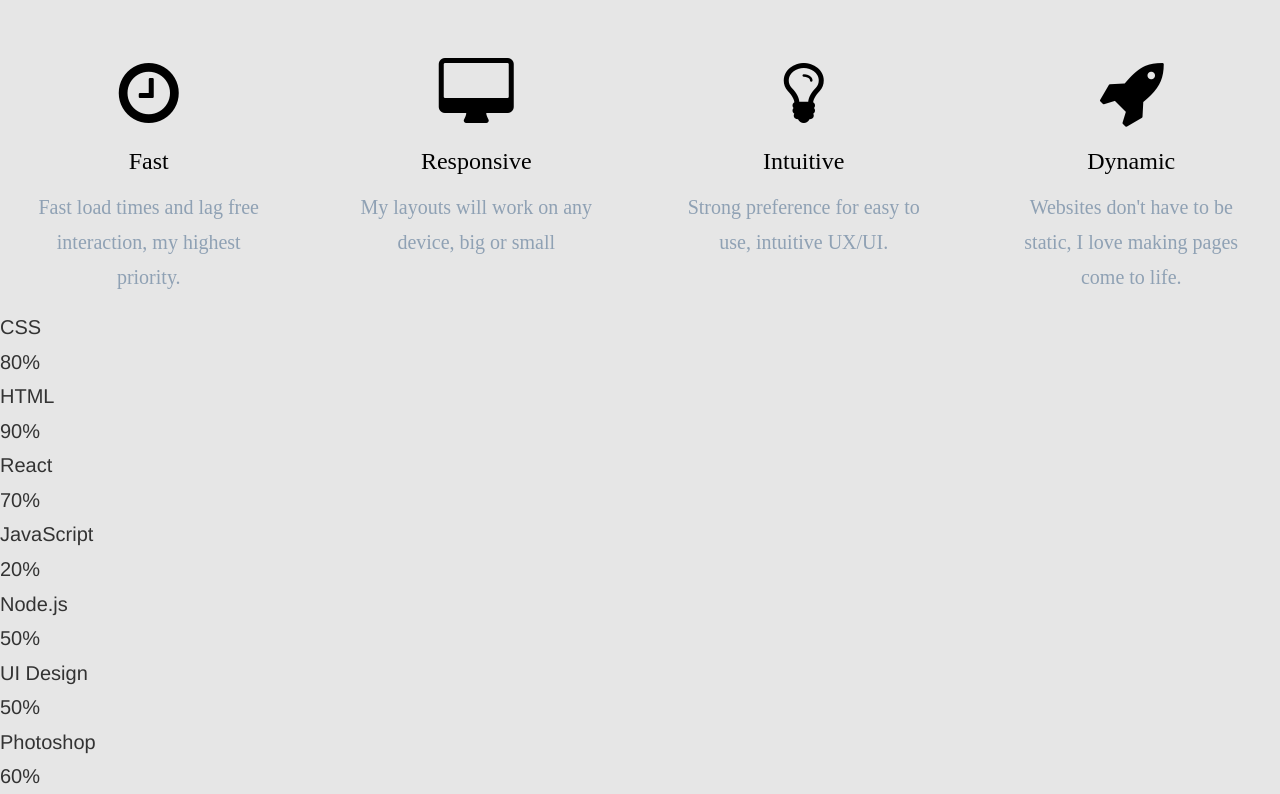
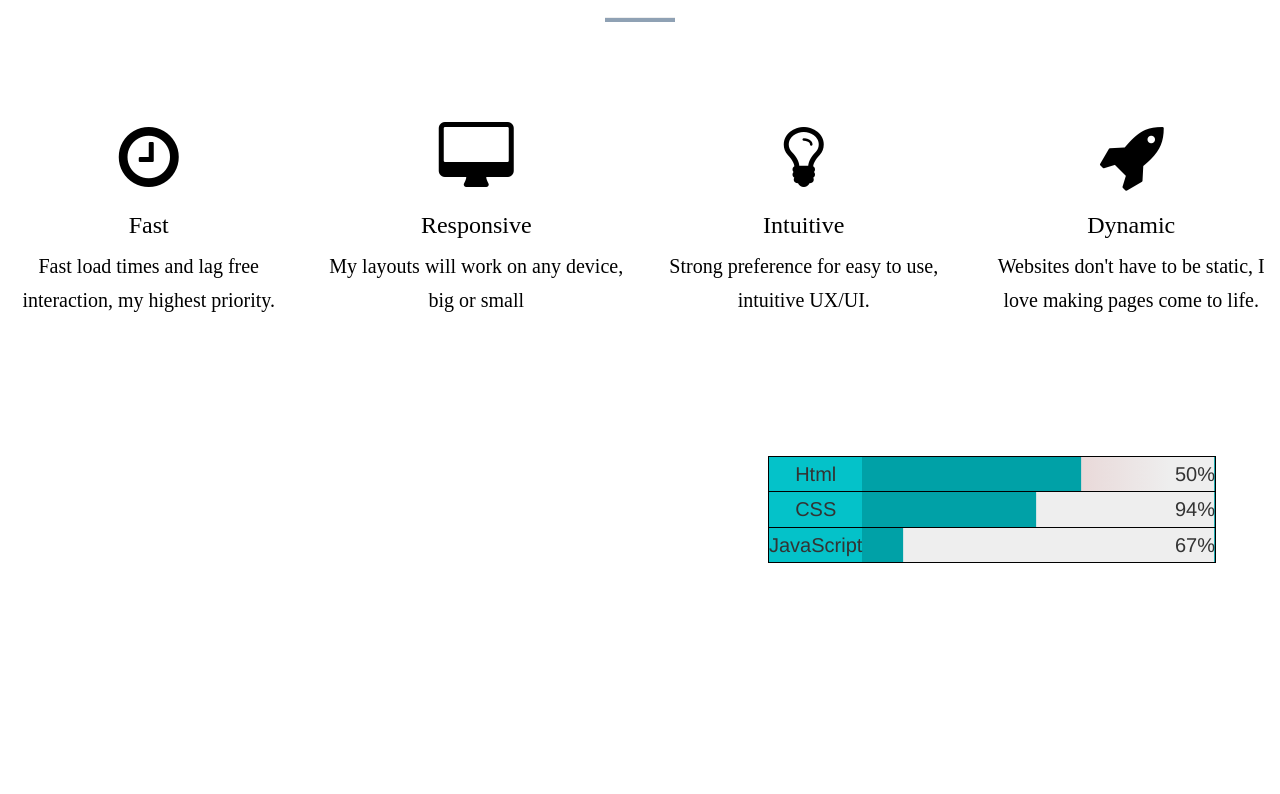
Before and after one commit to Octavian95/webpage, a website: page index.html in a window 1280 px wide. Shown: the part 1668-2462 px from the top of the page. After the commit the page ends 2273 px from the top, so only its background shows below. Drawn offline with nearby package versions, Linux system fonts and the light colour scheme.

Commit message:
Masive implementations Skills side

```diff
--- a/index.html
+++ b/index.html
@@ -70,6 +70,7 @@
     </section>
 
     <section class="about" id="About"  >
+
       <div class="flex-a">
         <h2 class="up-point slide-in-left text-center" data-animatio="slide-in-left">  ABOUT </h2>
         <hr class="waypoint-bar waypoint animated slide-in-left" data-animation="slide-in-left" data-delay=".5s" style="animation-delay: 0.5s;"></hr>
@@ -110,78 +111,26 @@
       </div>
       </div>
 
-      <div class="skillss-wrapper flex row-gt-sm">
-        <!--<div class="flex flex-50-gt-sm waypoint animated slide-in-left" data-animation="slide-in-left">
+      <div style="overflow-x: auto;">
+        <table>
 
-          <div class="labell bold">Who's this guy?</div>
-          <div>
-            I'm the Front-End Developer for <a class="highlight" href="http://www.eyecuelab.com" target="_blank">EyeCue Lab</a> in Portland, OR.
-            <br>
-            I have serious passion for UI effects, animations and creating intuitive, dynamic user experiences.
-            <br>
-            <span class="page-link highlight" dest="contact">Let's make something special.</span>
-          </div>
-        </div> -->
+          <tr class="html-skills">
+            <td class="lanuage-2">Html</td>
+            <td class="procent-1">50%</td>
+          </tr>
 
-        <div class="flex flex-50-gt-sm waypoint bars-wrap animated slide-in-right" data-animation="slide-in-right">
-          <div class="bar flex">
-            <div class="bar fill" style="width:75%">
-              <div class="tag bold flex">CSS</div>
-            </div>
-            <span>80%</span>
-          </div>
+          <tr class="css-skills">
+            <td class="lanuage-2">CSS</td>
+            <td class="procent-1">94%</td>
+          </tr>
 
-          <div class="bar flex">
-            <div class="bar fill" style="width:85%">
-              <div class="tag bold flex">HTML</div>
-            </div>
-            <span>90%</span>
-          </div>
+          <tr class="Java-script-skills">
+            <td class="lanuage-2">JavaScript</td>
+            <td class="procent-1">67%</td>
+          </tr>
 
-
-          <div class="bar flex">
-            <div class="bar fill" style="width:65%">
-              <div class="tag bold flex">React</div>
-            </div>
-            <span>70%</span>
-          </div>
-
-          <div class="bar flex">
-            <div class="bar fill" style="width:80%">
-              <div class="tag bold flex">JavaScript</div>
-            </div>
-            <span>20%</span>
-          </div>
-
-
-
-          <div class="bar flex">
-            <div class="bar fill" style="width:55%">
-              <div class="tag bold flex">Node.js</div>
-            </div>
-            <span>50%</span>
-          </div>
-
-
-
-
-          <div class="bar flex">
-            <div class="bar fill" style="width:55%">
-              <div class="tag bold flex">UI Design</div>
-            </div>
-            <span>50%</span>
-          </div>
-
-          <div class="bar flex">
-            <div class="bar fill" style="width:60%">
-              <div class="tag bold flex">Photoshop</div>
-            </div>
-            <span>60%</span>
-          </div>
-
-        </div>
+        </table>
       </div>
-
     </section>
 
 
--- a/style.css
+++ b/style.css
@@ -255,13 +255,14 @@ header {
 /* first section finished here*/
 
 .about {
-	background-color: #e6e6e6;
-	padding-top: 5%;
-
+	position: absolute;
+	padding-block-start: 10%;
+	height: 100%;
 	display: inline-block;
 	width: 100%;
+	transition: .5s ease;
+}
 
-}
 .up-point {
 
 	text-align: center;
@@ -286,25 +287,64 @@ header {
 	transition: .5s;
 	margin-right:10% ;
 	margin-left:10%;
+}
+
+table {
+	margin-right: 5%;
+	border-collapse: collapse;
+	border-spacing: 0;
+	width: 35%;
+	float: right;
+	margin-top: 10%;
 
 
 
+  }
+  .html-skills {
+  background: linear-gradient(
+	  to left,
+	  #eee 10%,
+	  #e9d9d9 30%,
+	  #00A1A7 10%,
+	  #00A1A7 50%
+	);
+	border: 1px solid black;
+  }
+  .css-skills {
+  background: linear-gradient(
+	  to left,
+	  #eee 40%,
+	  #ff9e2c 30%,
+	  #00A1A7 10%,
+	  #00A1A7 50%
+	);
+	border: 1px solid black;
+  }
+  .Java-script-skills {
+  background: linear-gradient(
+	  to left,
+	  #eee 70%,
+	  #ff9e2c 30%,
+	  #00A1A7 10%,
+	  #00A1A7 50%
+	);
+	border: 1px solid black;
+  }
+
+
+  th, td,  {
+	text-align: left;
+	padding: 5px;
+
+  }
+  .procent-1{
+	float: right;
 
 }
-.text-mut{
-	color: #8fa1b4;
-	padding: 2% 10%;
+
+
+.lanuage-2{
+	background-color: #04C2C9;
+    width: 15%;
+    text-align: center;
 }
-.h4-mb-2{
-
-	font-family: bold;
-}
-.flex .flex-50-gt-sm{
-	display: flex;
-    flex-direction: column;
-}
-.skillss-wrapper{
-	align-items: flex-start;
-	width: 100%;
-	flex-direction: column;
-}
```
